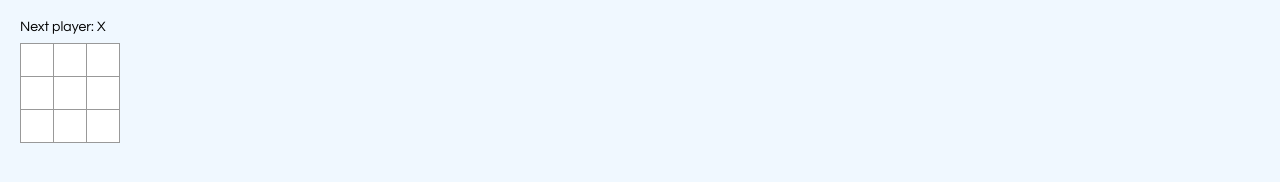
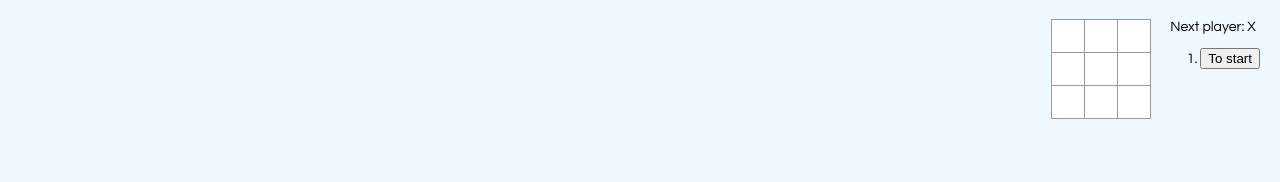
Before and after one commit to Aldar0K/tic-tac-toe-react, a React app in the folder my-app/: page / in a window 1280 px wide. Built offline with nearby package versions, Linux system fonts and the light colour scheme.

Commit message:
feat: finish basic functionality

```diff
--- a/my-app/src/index.css
+++ b/my-app/src/index.css
@@ -1,3 +1,8 @@
+:root {
+    display: flex;
+    justify-content: flex-end;
+}
+
 body {
     font: 14px "Century Gothic", Futura, sans-serif;
     margin: 20px;
@@ -49,3 +54,7 @@ ol, ul {
 .game-info {
     margin-left: 20px;
 }
+
+.active {
+    background-color: rgb(143, 186, 172);
+}
--- a/my-app/src/index.js
+++ b/my-app/src/index.js
@@ -2,27 +2,30 @@ import React from 'react';
 import ReactDOM from 'react-dom/client';
 import './index.css';
 
-class Square extends React.Component {
-    render() {
+function Square(props) {
     return (
-        <button className="square">
-          {/* TODO */}
+        <button
+            className='square'
+            onClick={props.onClick}
+        >
+            {props.value}
         </button>
-      );
-    }
+    )
 }
 
 class Board extends React.Component {
     renderSquare(i) {
-        return <Square />;
+        return (
+            <Square
+                value={this.props.squares[i]}
+                onClick={() => this.props.onClick(i)}
+            />
+        );
     }
 
     render() {
-        const status = 'Next player: X';
-
         return (
             <div>
-            <div className="status">{status}</div>
                 <div className="board-row">
                     {this.renderSquare(0)}
                     {this.renderSquare(1)}
@@ -44,21 +47,108 @@ class Board extends React.Component {
 }
 
 class Game extends React.Component {
+    constructor(props) {
+        super(props);
+        this.state = {
+            history: [{
+                squares: Array(9).fill(null),
+            }],
+            stepNumber: 0,
+            xIsNext: true
+        };
+    }
+
+    handleClick(i) {
+        const history = this.state.history.slice(0, this.state.stepNumber + 1);
+        const current = history[history.length - 1];
+        const squares = [...current.squares];
+        if (calculateWinner(squares) || squares[i]) {
+            return;
+        }
+        squares[i] = this.state.xIsNext ? 'X' : 'O';
+        this.setState({
+            history: history.concat([{
+                squares: squares
+            }]),
+            stepNumber: history.length,
+            xIsNext: !this.state.xIsNext
+        });
+    }
+
+    jumpTo(step) {
+        this.setState({
+            stepNumber: step,
+            xIsNext: (step % 2) === 0
+        });
+    }
+
     render() {
+        const history = this.state.history;
+        const current = history[this.state.stepNumber];
+        const winner = calculateWinner(current.squares);
+
+        const moves = history.map((_step, move) => {
+            const desc = move ? `Go to move #${move}` : 'To start';
+            return (
+                <li key={move}>
+                    <button
+                        className='button'
+                        onClick={() => {
+                            this.jumpTo(move);
+                            // TODO добавить выделение нажатой конпки
+                            this.className='active';
+                        }}
+                    >
+                        {desc}
+                    </button>
+                </li>
+            )
+        })
+
+        let status;
+        if (winner) {
+            status = `Winner is ${winner}`;
+        } else {
+            status = `Next player: ${this.state.xIsNext ? 'X' : 'O'}`;
+        }
+
         return (
         <div className="game">
             <div className="game-board">
-            <Board />
+                <Board
+                    squares={current.squares}
+                    onClick={(i) => this.handleClick(i)}
+                />
             </div>
             <div className="game-info">
-            <div>{/* status */}</div>
-            <ol>{/* TODO */}</ol>
+                <div>{status}</div>
+                <ol>{moves}</ol>
             </div>
         </div>
         );
     }
 }
 
+function calculateWinner(squares) {
+    const lines = [
+        [0, 1, 2],
+        [3, 4, 5],
+        [6, 7, 8],
+        [0, 3, 6],
+        [1, 4, 7],
+        [2, 5, 8],
+        [0, 4, 8],
+        [2, 4, 6],
+    ];
+    for (let i = 0; i < lines.length; i++) {
+        const [a, b, c] = lines[i];
+        if (squares[a] && squares[a] === squares[b] && squares[a] === squares[c]) {
+        return squares[a];
+        }
+    }
+    return null;
+}
+
 // ========================================
 
 const root = ReactDOM.createRoot(document.getElementById("root"));
```
Lines whose indentation alone changed are shown as unchanged.
